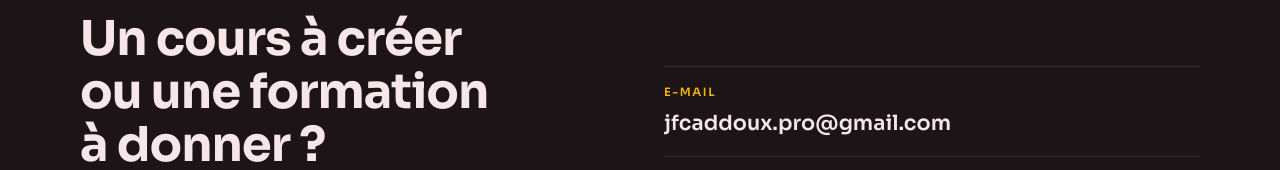
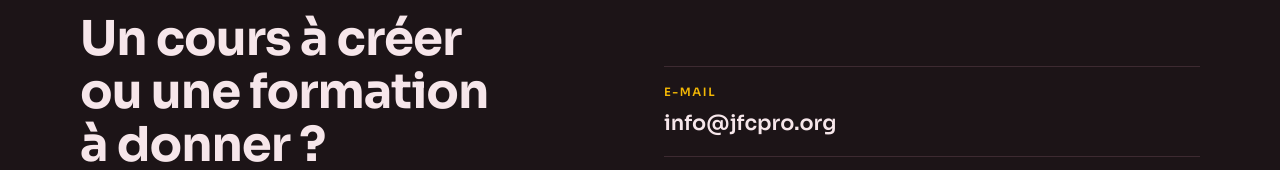
Before and after one commit to jfcpro/site, a plain HTML site: page index.html in a window 1280 px wide. Shown: the part 3619-3789 px from the top of the page. Drawn offline with Linux system fonts and the light colour scheme.

Commit message:
Adresse de contact info@jfcpro.org
Co-Authored-By: Claude Opus 5.5 <noreply@anthropic.com>
Claude-Session: https://claude.ai/code/session_01WXFoZz724LVLti9qmZbpNS

```diff
--- a/index.html
+++ b/index.html
@@ -130,7 +130,7 @@
       <p class="intro">Écrivez-moi. Je réponds en général sous 48 heures et le premier entretien est sans engagement.</p>
     </div>
     <div class="coords">
-      <a class="coord" href="mailto:jfcaddoux.pro@gmail.com"><span>E-mail</span>jfcaddoux.pro@gmail.com</a>
+      <a class="coord" href="mailto:info@jfcpro.org"><span>E-mail</span>info@jfcpro.org</a>
       <p class="coord"><span>Région</span>Suisse romande</p>
     </div>
   </div>
```
Also changed, not shown: mentions-legales.html (+1 -1 lines).
